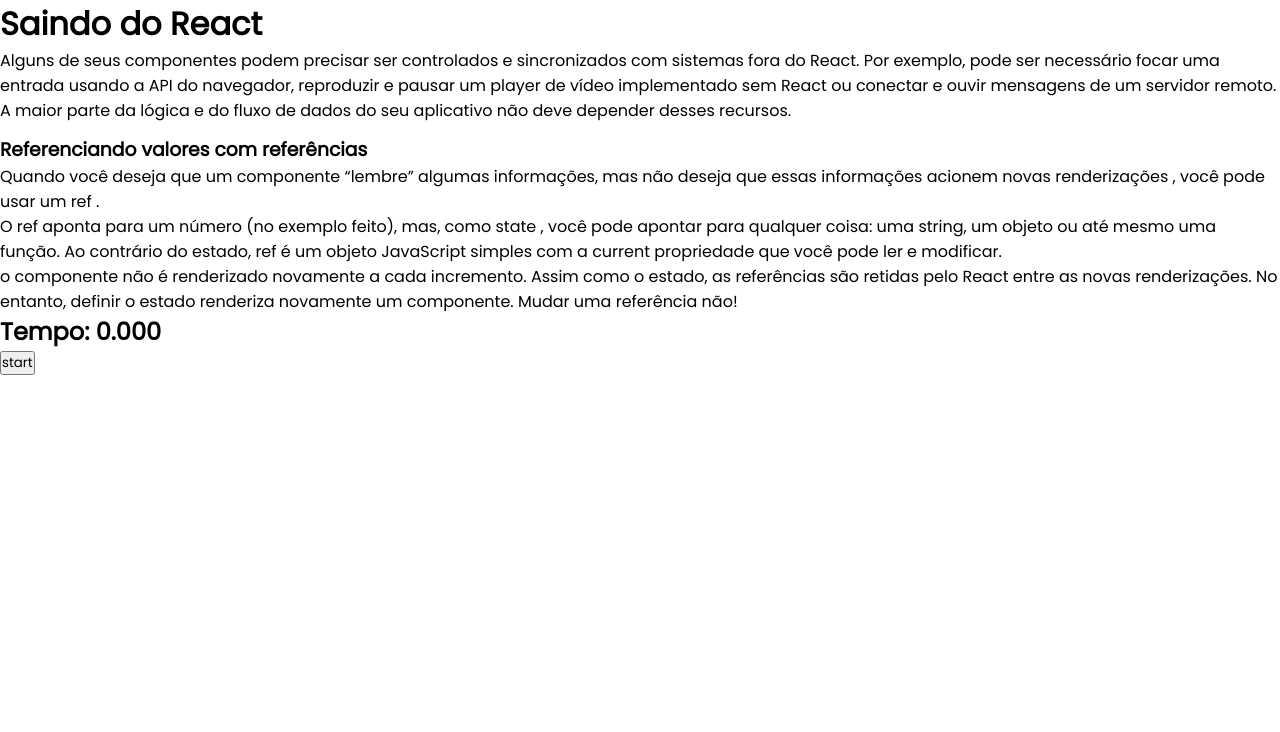
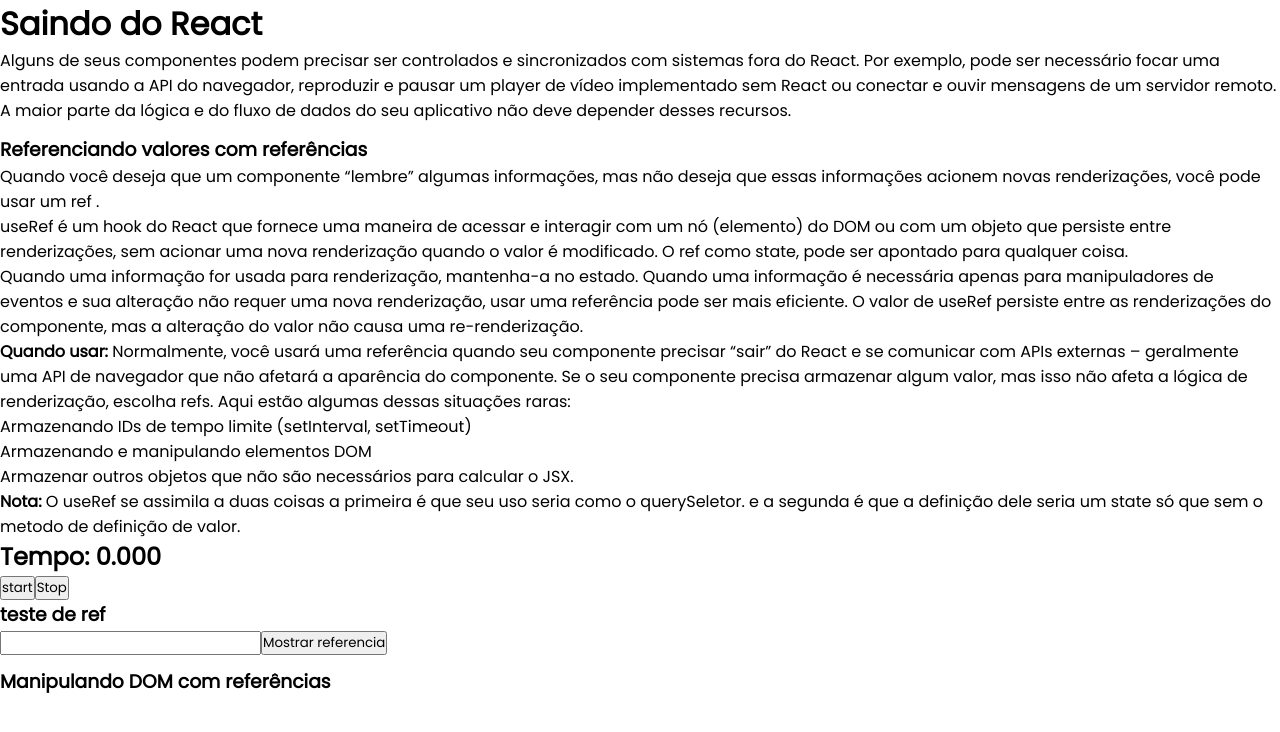
Before and after one commit to wdwf/React_Study, a React (Vite) app: page /capitulo-6 in a window 1280 px wide. Shown: the top 732 px of the page. Built offline with nearby package versions, Linux system fonts and the light colour scheme.

Commit message:
:construction: chore: tema sobre useRef feito

```diff
--- a/src/pages/Cap6/index.tsx
+++ b/src/pages/Cap6/index.tsx
@@ -1,4 +1,4 @@
-import RefComponent from "./ref/refComponent";
+import RefComponent from "./ref/RefComponent";
 
 export default function Cap5() {
   return (
@@ -16,24 +16,51 @@
         <h3>Referenciando valores com referências</h3>
         <p>
           Quando você deseja que um componente “lembre” algumas informações, mas
-          não deseja que essas informações acionem novas renderizações , você
+          não deseja que essas informações acionem novas renderizações, você
           pode usar um ref .
         </p>
         <p>
-          O ref aponta para um número (no exemplo feito), mas, como state , você
-          pode apontar para qualquer coisa: uma string, um objeto ou até mesmo
-          uma função. Ao contrário do estado, ref é um objeto JavaScript simples
-          com a current propriedade que você pode ler e modificar.
+          useRef é um hook do React que fornece uma maneira de acessar e
+          interagir com um nó (elemento) do DOM ou com um objeto que persiste
+          entre renderizações, sem acionar uma nova renderização quando o valor
+          é modificado. O ref como state, pode ser apontado para qualquer coisa.
         </p>
         <p>
-          o componente não é renderizado novamente a cada incremento. Assim como
-          o estado, as referências são retidas pelo React entre as novas
-          renderizações. No entanto, definir o estado renderiza novamente um
-          componente. Mudar uma referência não!
+          Quando uma informação for usada para renderização, mantenha-a no
+          estado. Quando uma informação é necessária apenas para manipuladores
+          de eventos e sua alteração não requer uma nova renderização, usar uma
+          referência pode ser mais eficiente. O valor de useRef persiste entre
+          as renderizações do componente, mas a alteração do valor não causa uma
+          re-renderização.
+        </p>
+        <p>
+          <b>Quando usar:</b> Normalmente, você usará uma referência quando seu
+          componente precisar “sair” do React e se comunicar com APIs externas –
+          geralmente uma API de navegador que não afetará a aparência do
+          componente. Se o seu componente precisa armazenar algum valor, mas
+          isso não afeta a lógica de renderização, escolha refs. Aqui estão
+          algumas dessas situações raras:
+        </p>
+        <ul>
+          <li>Armazenando IDs de tempo limite (setInterval, setTimeout)</li>
+          <li>Armazenando e manipulando elementos DOM</li>
+          <li>
+            Armazenar outros objetos que não são necessários para calcular o
+            JSX.
+          </li>
+        </ul>
+        <p>
+          <b>Nota:</b> O useRef se assimila a duas coisas a primeira é que seu
+          uso seria como o querySeletor. e a segunda é que a definição dele
+          seria um state só que sem o metodo de definição de valor.
         </p>
 
         <RefComponent />
       </div>
+
+      <div style={{ margin: "12px 0" }}>
+        <h3>Manipulando DOM com referências</h3>
+      </div>
     </div>
   );
 }
--- a/src/pages/Cap6/ref/RefComponent.tsx
+++ b/src/pages/Cap6/ref/RefComponent.tsx
@@ -3,9 +3,19 @@
 export default function RefComponent() {
   const [startTime, setStartTime] = useState<number | null>(null);
   const [now, setNow] = useState<number | null>(null);
-  const ref = useRef(0);
+  const intervalRef = useRef<number | undefined>();
+
+  const inputRef = useRef<any>();
+
+  function handleGetRefValue() {
+    console.log(inputRef.current);
+    inputRef.current.focus();
+  }
+
   /*
     useRef retorna um objeto como:
+    useRef(0)
+    ||
     {
       current: 0
     }
@@ -22,9 +32,21 @@
     setStartTime(Date.now());
     setNow(Date.now());
 
-    setInterval(() => {
+    console.log("antes:", intervalRef.current);
+
+    clearInterval(intervalRef.current);
+
+    console.log("depois", intervalRef.current);
+
+    intervalRef.current = setInterval(() => {
       setNow(Date.now());
     }, 10);
+  }
+
+  function handleStop() {
+    console.log("stop:", intervalRef.current);
+
+    clearInterval(intervalRef.current);
   }
 
   let secondsPassed = 0;
@@ -36,6 +58,13 @@
     <div>
       <h2>Tempo: {secondsPassed.toFixed(3)}</h2>
       <button onClick={handleStart}>start</button>
+      <button onClick={handleStop}>Stop</button>
+      <br />
+      <div>
+        <h3>teste de ref</h3>
+        <input type='text' ref={inputRef} />
+        <button onClick={handleGetRefValue}>Mostrar referencia</button>
+      </div>
     </div>
   );
 }
```
